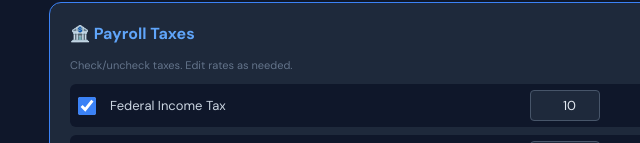
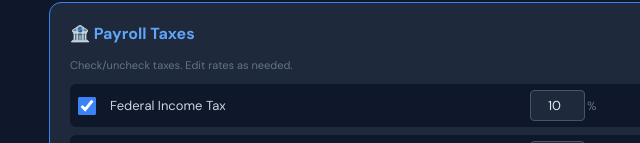
Before and after one commit to Webave01/order-log-backend, a website: page public/paystub.html in a window 1280 px wide. Shown: the part 657-800 px from the top of the page, 257-897 px from the left. Drawn offline with nearby package versions, Linux system fonts and the light colour scheme.

Commit message:
Add files via upload

```diff
--- a/public/paystub.html
+++ b/public/paystub.html
@@ -77,6 +77,15 @@ function netPay(){return totalEarnings()-totalTaxes()-totalDeductions()}
 
 function render(){
   var te=totalEarnings(),tt=totalTaxes(),td=totalDeductions(),np=netPay();
+  var scrollY=window.scrollY;
+  var focusInfo=null;
+  var af=document.activeElement;
+  if(af&&af.dataset){
+    focusInfo=af.dataset.field?{sel:'[data-field="'+af.dataset.field+'"][data-idx="'+af.dataset.idx+'"][data-key="'+af.dataset.key+'"]'}:
+              af.dataset.taxrate?{sel:'[data-taxrate="'+af.dataset.taxrate+'"]'}:
+              af.dataset.tax?{sel:'[data-tax="'+af.dataset.tax+'"]'}:
+              af.id?{sel:'#'+af.id}:null;
+  }
   var c=document.getElementById('app');
   c.innerHTML=
     '<div class="card">'+
@@ -113,7 +122,7 @@ function render(){
         return '<div class="tax-row">'+
           '<input type="checkbox" data-tax="'+i+'" '+(t.enabled?'checked':'')+'>'+
           '<div class="tax-name" style="opacity:'+(t.enabled?1:0.4)+'">'+esc(t.name)+'</div>'+
-          '<input type="number" data-taxrate="'+i+'" value="'+t.rate+'" step="0.01" min="0" style="opacity:'+(t.enabled?1:0.4)+'">'+
+          '<div style="display:flex;align-items:center;gap:2px"><input type="number" data-taxrate="'+i+'" value="'+t.rate+'" step="0.01" min="0" style="opacity:'+(t.enabled?1:0.4)+';width:55px"><span style="color:#64748b;font-size:12px">%</span></div>'+
           '<div class="tax-amt" style="opacity:'+(t.enabled?1:0.3)+'">'+(t.enabled?'-'+fmtC(amt):'\u2014')+'</div>'+
         '</div>';
       }).join('')+
@@ -175,6 +184,8 @@ function render(){
   document.querySelectorAll('[data-taxrate]').forEach(function(el){
     el.oninput=function(){state.taxes[parseInt(this.dataset.taxrate)].rate=parseFloat(this.value)||0;render()};
   });
+  window.scrollTo(0,scrollY);
+  if(focusInfo&&focusInfo.sel){var el=document.querySelector(focusInfo.sel);if(el){el.focus();if(el.type==='number'||el.type==='text'){var len=el.value.length;el.setSelectionRange(len,len)}}}
 }
 
 function generatePDF(){
```
